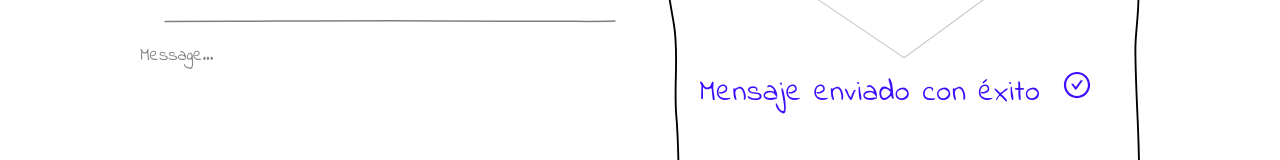
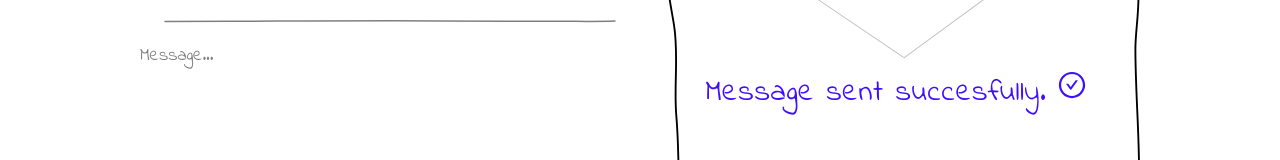
Before and after one commit to gabimancini/portfolio-ale, a React (Create React App) app: page / in a window 1280 px wide. Both pictures are taken after typing "Sample", "name@example.com", "Sample" into the empty fields and a click on the button "Send message...". Shown: the part 2131-2291 px from the top of the page. Built offline with nearby package versions, Linux system fonts and the light colour scheme.

Commit message:
Translate confirm message

```diff
--- a/src/Components/templates/contact/contact.js
+++ b/src/Components/templates/contact/contact.js
@@ -82,7 +82,7 @@ const Contact = () => {
                 <div className='d-flex justify-end container__col-md-5 container__col-lg-6 m-t-sm-70 m-t-md-50 m-t-lg-0 '>
                    <div className='maxw-md-257 maxw-lg-478 position-relative text-right'>
                    <img src={ImgContacto} alt="Envelope" />
-                   {confirm === true?<div className="d-flex justify-center align-center message color-blue" ref={confirmMsg}><p>Mensaje enviado con éxito <AiOutlineCheckCircle className='m-x-10'/></p></div> :null}
+                   {confirm === true?<div className="d-flex justify-center align-center message color-blue" ref={confirmMsg}><p>Message sent succesfully.<AiOutlineCheckCircle className='m-x-10'/></p></div> :null}
                    </div>
                 </div>
             </div>
```
